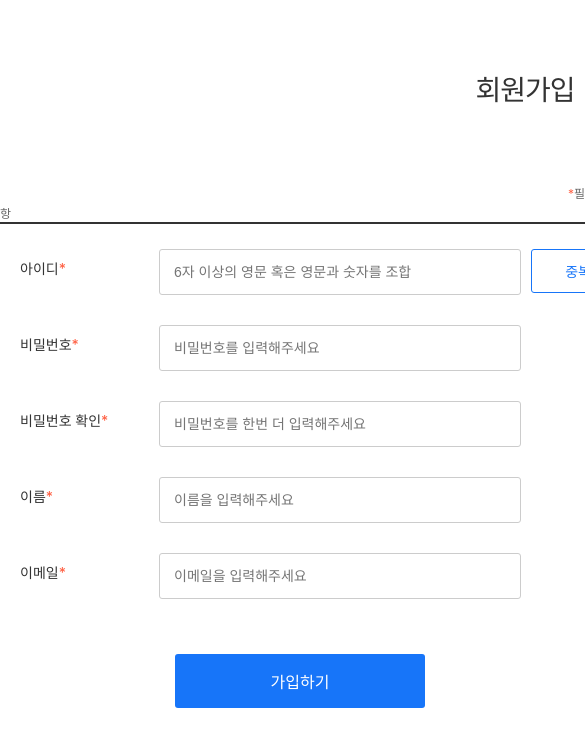
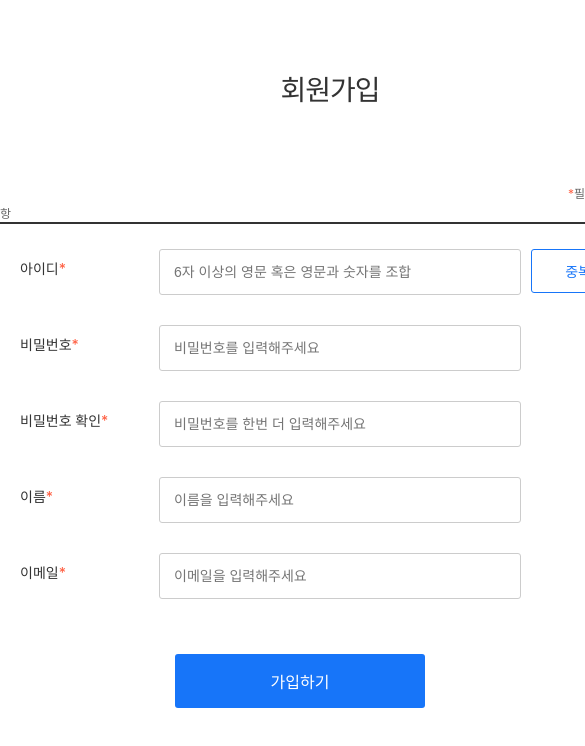
Before and after one commit to Project-DEE-P/DEEP-FrontEnd, a React (Create React App) app in the folder deep-web/: page /register in a window 390 px wide. Shown: the top 746 px of the page, 585 px wide, since content can reach past the window. Built offline with nearby package versions, Linux system fonts and the light colour scheme; what recoil-persist would draw is missing.

Commit message:
:zap: :: 회원가입 페이지 반응형 적용

```diff
--- a/deep-web/src/pages/Login/style.ts
+++ b/deep-web/src/pages/Login/style.ts
@@ -1,6 +1,7 @@
+import { DefaultBox } from "src/styles/default";
 import styled from "styled-components";
 
-export const LoginSection = styled.div`
+export const LoginSection = styled(DefaultBox)`
   width: 100%;
   max-width: 340px;
   margin: 0 auto;
--- a/deep-web/src/pages/Signup/style.ts
+++ b/deep-web/src/pages/Signup/style.ts
@@ -1,3 +1,4 @@
+import { DefaultBox } from "src/styles/default";
 import styled from "styled-components";
 
 export const RegisterSection = styled.div`
@@ -55,7 +56,7 @@ export const Title = styled.h2`
   letter-spacing: -1px;
 `;
 
-export const Wrap = styled.div`
+export const Wrap = styled(DefaultBox)`
   width: 1050px;
   margin: 0 auto;
   padding: 50px 0 51px;
```
